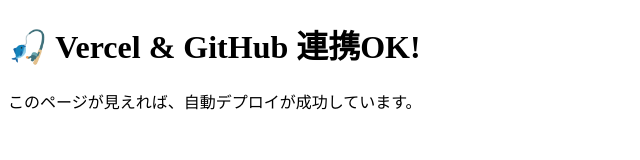
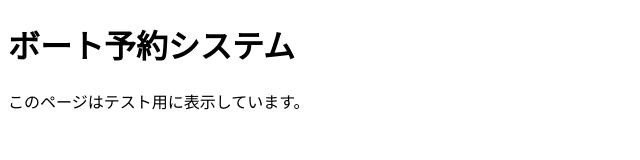
Before and after one commit to tkngh991133/boat-reservation, a plain HTML site: page index.html in a window 1280 px wide. Shown: the whole page, without its empty margins (0-640 px from the left). Drawn offline with Linux system fonts and the light colour scheme.

Commit message:
Update index.html

```diff
--- a/index.html
+++ b/index.html
@@ -1,8 +1,11 @@
-<!doctype html>
-<html>
-  <head><meta charset="utf-8"><title>連携テスト</title></head>
-  <body>
-    <h1>🎣 Vercel & GitHub 連携OK!</h1>
-    <p>このページが見えれば、自動デプロイが成功しています。</p>
-  </body>
+<!DOCTYPE html>
+<html lang="ja">
+<head>
+  <meta charset="UTF-8">
+  <title>ボート予約テスト</title>
+</head>
+<body>
+  <h1>ボート予約システム</h1>
+  <p>このページはテスト用に表示しています。</p>
+</body>
 </html>
```
